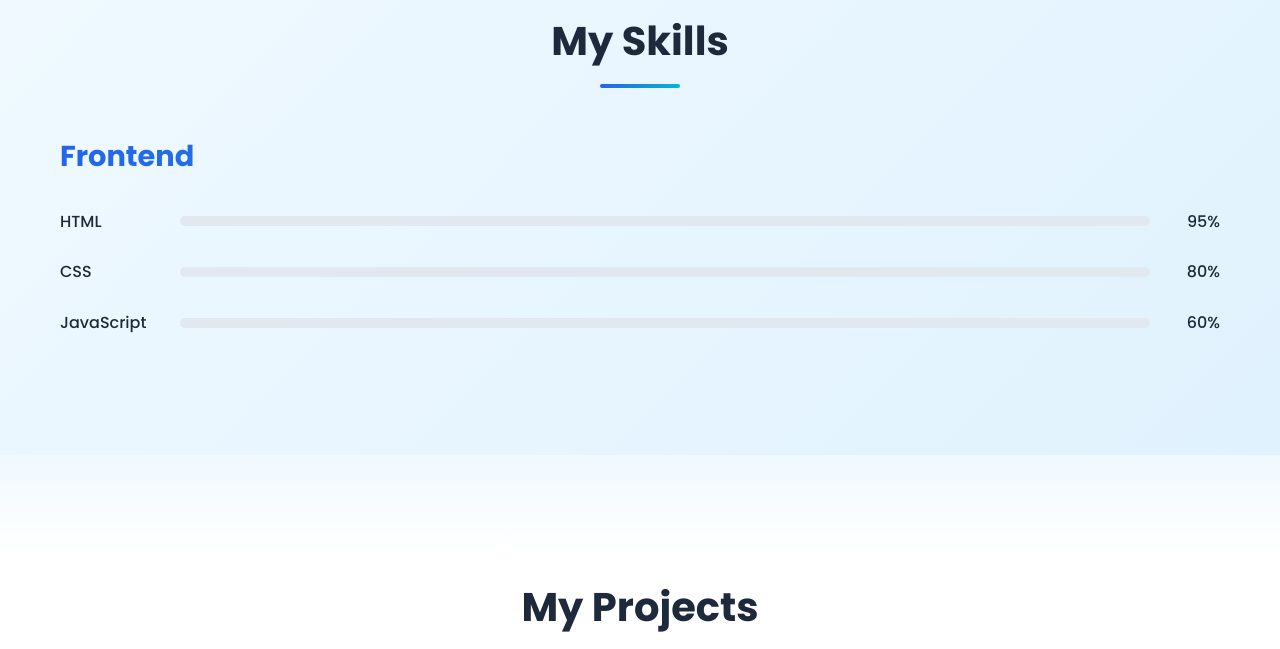
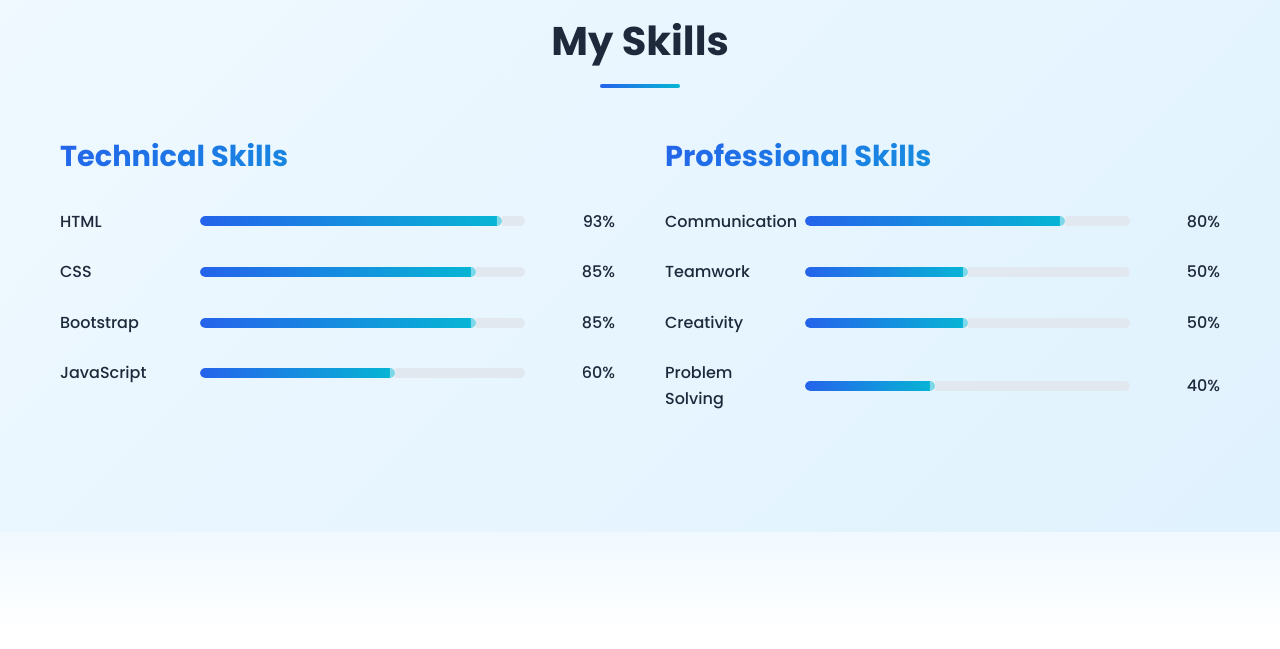
Before and after one commit to kamranikramofficial/Portfolio, a plain HTML site: page index.html in a window 1280 px wide. Shown: the part 1740-2389 px from the top of the page. Drawn offline with Linux system fonts and the light colour scheme.

Commit message:
add skill sectio

```diff
--- a/index.html
+++ b/index.html
@@ -109,37 +109,78 @@
     <!-- Skills Section -->
     <section id="skills" class="skills">
         <div class="container">
-            <h2 class="section-title animate-on-scroll fade-in">My Skills</h2>
+            <h2 class="section-title animate-on-scroll">My Skills</h2>
             <div class="skills-content">
-                <div class="skill-category animate-on-scroll fade-in">
-                    <h3>Frontend</h3>
+                <div class="skill-category animate-on-scroll">
+                    <h3>Technical Skills</h3>
                     <div class="skill-bars">
                         <div class="skill-bar">
-                            <div class="skill-name">HTML</div>
+                            <span class="skill-name">HTML</span>
                             <div class="skill-progress">
-                                <div class="progress" data-percent="95"></div>
+                                <div class="progress" data-percent="93%"></div>
                             </div>
-                            <div class="skill-percent">95%</div>
+                            <span class="skill-percent">93%</span>
                         </div>
                         <div class="skill-bar">
-                            <div class="skill-name">CSS</div>
+                            <span class="skill-name">CSS</span>
                             <div class="skill-progress">
-                                <div class="progress" data-percent="80"></div>
+                                <div class="progress" data-percent="85%"></div>
                             </div>
-                            <div class="skill-percent">80%</div>
+                            <span class="skill-percent">85%</span>
                         </div>
                         <div class="skill-bar">
-                            <div class="skill-name">JavaScript</div>
+                            <span class="skill-name">Bootstrap</span>
                             <div class="skill-progress">
-                                <div class="progress" data-percent="60"></div>
+                                <div class="progress" data-percent="85%"></div>
                             </div>
-                            <div class="skill-percent">60%</div>
+                            <span class="skill-percent">85%</span>
+                        </div>
+                        <div class="skill-bar">
+                            <span class="skill-name">JavaScript</span>
+                            <div class="skill-progress">
+                                <div class="progress" data-percent="60%"></div>
+                            </div>
+                            <span class="skill-percent">60%</span>
+                        </div>
+                    </div>
+                </div>
+                <div class="skill-category animate-on-scroll">
+                    <h3>Professional Skills</h3>
+                    <div class="skill-bars">
+                        <div class="skill-bar">
+                            <span class="skill-name">Communication</span>
+                            <div class="skill-progress">
+                                <div class="progress" data-percent="80%"></div>
+                            </div>
+                            <span class="skill-percent">80%</span>
+                        </div>
+                        <div class="skill-bar">
+                            <span class="skill-name">Teamwork</span>
+                            <div class="skill-progress">
+                                <div class="progress" data-percent="50%"></div>
+                            </div>
+                            <span class="skill-percent">50%</span>
+                        </div>
+                        <div class="skill-bar">
+                            <span class="skill-name">Creativity</span>
+                            <div class="skill-progress">
+                                <div class="progress" data-percent="50%"></div>
+                            </div>
+                            <span class="skill-percent">50%</span>
+                        </div>
+                        <div class="skill-bar">
+                            <span class="skill-name">Problem Solving</span>
+                            <div class="skill-progress">
+                                <div class="progress" data-percent="40%"></div>
+                            </div>
+                            <span class="skill-percent">40%</span>
                         </div>
                     </div>
                 </div>
             </div>
         </div>
     </section>
+
 
     <!-- Projects Section -->
     <section id="projects" class="projects">
--- a/styles.css
+++ b/styles.css
@@ -619,7 +619,7 @@ header .container {
 .skill-bar {
   display: flex;
   align-items: center;
-  gap: 20px;
+  gap: 40px;
   transition: var(--transition);
 }
 
```
